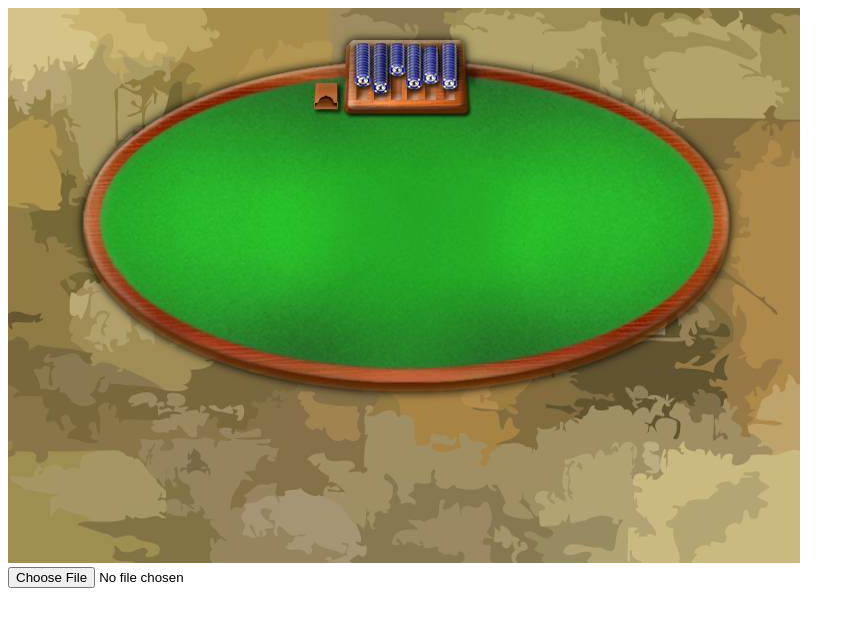
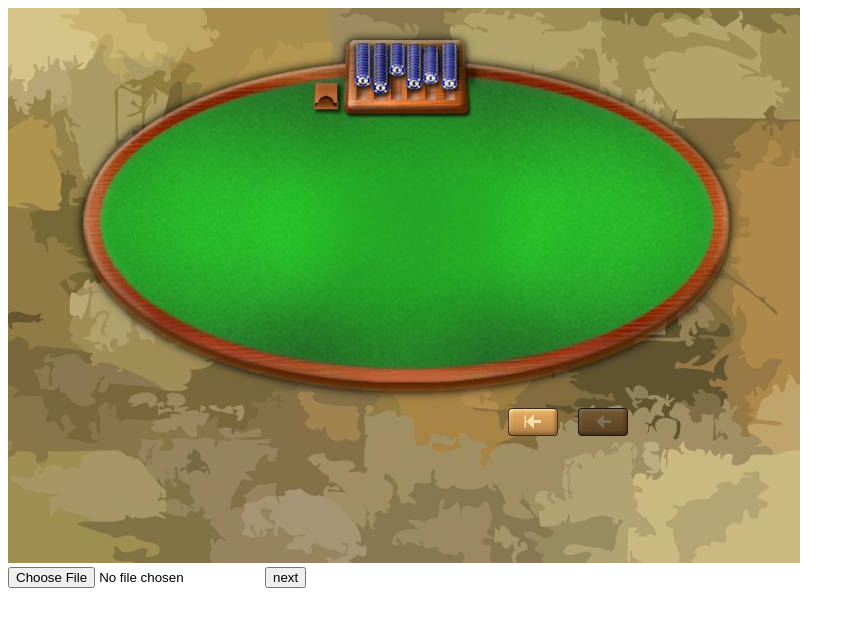
Before and after one commit to vikcch/riropo, a website built with webpack: page src/index.html in a window 1280 px wide. Shown: the whole page, without its empty margins (0-855 px from the left). Built offline with nearby package versions, Linux system fonts and the light colour scheme.

Commit message:
feat: prototipo de embedded control button

```diff
--- a/package.json
+++ b/package.json
@@ -8,6 +8,7 @@
     "@babel/cli": "^7.12.10",
     "@babel/core": "^7.12.10",
     "@babel/plugin-proposal-class-properties": "^7.12.1",
+    "@babel/plugin-transform-runtime": "^7.12.10",
     "@babel/preset-env": "^7.12.11",
     "@babel/register": "^7.12.10",
     "babel-loader": "^8.2.2",
--- a/src/index.html
+++ b/src/index.html
@@ -27,8 +27,13 @@
 
         <input id="load-hand-history" type="file">
 
+        <button id="next-action">next</button>
+
+        <div id="mouse-coords"></div>
+
     </div>
 
+    <img id="merda" src="" alt="">
 
 </body>
 
--- a/src/main.js
+++ b/src/main.js
@@ -4,3 +4,14 @@ import View from '@/scripts/view';
 // import View from './scripts/view';
 
 const controller = new Controller(new Model(), new View());
+
+const nextActionBtn = document.querySelector('#next-action');
+
+
+nextActionBtn.addEventListener('click', function () {
+
+    const hand = controller.model.handHistories[0];
+
+    console.log(hand);
+
+});
--- a/src/scripts/controller.js
+++ b/src/scripts/controller.js
@@ -2,6 +2,8 @@ import View from "./view";
 import Model from "./model";
 
 export default class Controller {
+
+    static mousePoint = {};
 
     /**
      *
@@ -16,7 +18,21 @@ export default class Controller {
 
 
         this.view.bindControls({
-            loadHandHistory: this.handlerLoadHandHistory_onChange
+            loadHandHistory: this.handlerLoadHandHistory_onChange,
+            canvasClick: this.handlerCanvas_onClick,
+            canvasMouseMove: this.handlerCanvas_onMouseMove,
+        });
+
+        this.view.bindEmbeddedControls({
+            nextAction: {
+                click: this.handlerNextAction_onClick,
+                hover: this.handlerNextAction_onHover
+            },
+
+            previousAction: {
+                click: this.handlerPreviousAction_onClick,
+                hover: this.handlerPreviousAction_onHover
+            }
         });
     }
 
@@ -51,5 +67,49 @@ export default class Controller {
 
     }
 
+    handlerCanvas_onClick = (e) => {
+
+        const mousePoint = { x: e.offsetX, y: e.offsetY };
+
+        const found = this.view.embeddables.find(v => v.hitMe(mousePoint));
+
+        if (found) found.click();
+    }
+
+    handlerCanvas_onMouseMove = (e) => {
+
+        const mousePoint = { x: e.offsetX, y: e.offsetY };
+
+        Controller.mousePoint = mousePoint;
+
+        const found = this.view.embeddables.find(v => v.hitMe(mousePoint));
+
+        if (found) found.hover();
+    }
+
+
+    handlerNextAction_onClick = () => {
+
+        console.log('foi clicako  next');
+
+
+        this.view.previousAction.setState = 'normal';
+    }
+    handlerNextAction_onHover = (p) => {
+
+        console.log('foi hover  next');
+        console.log(p);
+    }
+
+    handlerPreviousAction_onClick = () => {
+
+        console.log('foi clicako  previous');
+    }
+    handlerPreviousAction_onHover = () => {
+
+        console.log('foi hover  previous');
+    }
+
+
 
 }
--- /dev/null
+++ b/src/scripts/controls/button.js
@@ -0,0 +1,111 @@
+import Controller from "../controller";
+import View from "../view";
+import fns from "../units/fns";
+import { buttonStates as states } from '@/scripts/units/enums'
+
+export default class Button {
+
+    /**
+     *
+     * @param { View } view
+     * @param {*} param1
+     */
+    constructor(view, { x, y, width, height }, state = states.normal) {
+
+        view.embeddables.push(this);
+
+        this.context = view.context;
+        this.x = x;
+        this.y = y;
+        this.width = width;
+        this.height = height;
+
+        this.handlers = {
+            click: null,
+            hover: null
+        };
+
+        this.images = {
+            normal: null,
+            hover: null,
+            disabled: null
+        };
+
+        this.state = state;
+    }
+
+    set setState(value) {
+
+        this.state = value;
+        this.draw();
+    }
+
+    bind(handlers) {
+
+        this.handlers = { ...handlers };
+    }
+
+    click() {
+
+        this.handlers.click();
+    }
+
+    hover() {
+
+        if (this.state !== states.normal) return;
+
+        this.context.putImageData(this.images.hover, this.x, this.y);
+
+        this.state = states.hover;
+
+        const inter = setInterval(() => {
+
+            const mousePoint = Controller.mousePoint;
+
+            if (!this.hitMe(mousePoint)) {
+
+                this.context.putImageData(this.images.normal, this.x, this.y);
+                this.state = states.normal;
+                clearInterval(inter);
+            }
+
+        }, 30);
+
+        console.log('dentro da class');
+    }
+
+    hitMe({ x, y }) {
+
+        const right = this.x + this.width;
+        const bottom = this.y + this.height;
+
+        const horizontal = x >= this.x && x <= right;
+        const vertical = y >= this.y && y <= bottom;
+
+        return horizontal && vertical;
+    }
+
+    setImages(image, { row }) {
+
+        const keys = ['normal', 'hover', 'disabled'];
+
+        // NOTE:: Dentro de `sprites`, se a imagem tiver transparencia
+        // o `getImageData` captura o background do body, e quando faço
+        // `putImageData` ele aparece
+        const backSpot = this.context.getImageData(this.x, this.y, this.width, this.height);
+
+        fns.sprites(image, backSpot, row, this.width, this.height).forEach((v, i) => {
+
+            const key = keys[i];
+
+            this.images[key] = v;
+        });
+    }
+
+    draw() {
+
+        const { state } = this;
+
+        this.context.putImageData(this.images[state], this.x, this.y);
+    }
+}
--- a/src/scripts/eases/pokerhand/index.js
+++ b/src/scripts/eases/pokerhand/index.js
@@ -84,6 +84,8 @@ export default {
         console.log(histories);
         console.log('+++++++');
 
+
+        return histories;
         // console.log(delimiters);
     }
 }
--- /dev/null
+++ b/src/scripts/eases/view/load-images.js
@@ -0,0 +1,54 @@
+
+const getImage = async function (file) {
+
+    return new Promise(async (resolve, reject) => {
+
+        // await new Promise(r => setTimeout(r, 1000));
+
+        const img = new Image();
+        img.onload = () => resolve(img);
+        // TODO:: ver como lidar com isto
+        // img.onerror = reject;
+        img.src = `./src/assets/images/${file}`;
+    });
+};
+
+const files = {
+    background: 'bg-vector-792x555.jpg',
+    navigation: 'navigation-150x168.png',
+};
+
+
+export default {
+
+    async loadImages() {
+
+        try {
+            const images = {};
+            console.time('await total');
+
+            console.time('await 1');
+            const background = getImage(files.background);
+
+            // this.images.background = await loadImages(files.background);
+            console.timeEnd('await 1');
+
+            console.time('await 2');
+            const navigation = getImage(files.navigation);
+            // this.images.navigation = await loadImages(files.navigation);
+            console.timeEnd('await 2');
+
+            const r = await Promise.all([background, navigation]);
+            images.background = r[0];
+            images.navigation = r[1];
+
+            console.timeEnd('await total');
+
+            return images;
+
+        } catch (error) {
+
+        }
+
+    }
+};
--- /dev/null
+++ b/src/scripts/units/enums.js
@@ -0,0 +1,10 @@
+export const buttonStates = {
+    normal: 'normal',
+    hover: 'hover',
+    disabled: 'disabled',
+};
+
+export default {
+
+    buttonStates
+};
--- a/src/scripts/units/fns.js
+++ b/src/scripts/units/fns.js
@@ -1,3 +1,5 @@
+import View from "../view";
+
 /**
  *
  * @param {any[]} array
@@ -18,6 +20,9 @@ export const rear = array => {
     return array.slice(-1)[0];
 };
 
+
+
+
 export default {
 
     /**
@@ -31,5 +36,32 @@ export default {
         const approve = x => x >= 0 && x <= 9 || x === '.';
 
         return [...value].filter(approve).join('');
+    },
+
+    // TODO:: JSDOCS
+    sprites(image, backSpot, target, width, height) {
+
+        View.canvasAux.width = image.width;
+        View.canvasAux.height = image.height;
+
+        const spriteCount = image.width / width;
+        const y = target * height;
+
+        // NOTE:: Preciso repetir o `backSpot` e não posso aproveitar o
+        // map porque precisa ser "colado" antes do `drawImage`
+        [...Array(spriteCount)].forEach((v, i) => {
+
+            const x = i * width;
+            View.contextAux.putImageData(backSpot, x, y);
+        });
+
+        View.contextAux.drawImage(image, 0, 0);
+
+        return [...Array(spriteCount)].map((v, i) => {
+
+            const x = i * width;
+            return View.contextAux.getImageData(x, y, width, height);
+        });
+
     }
 }
--- a/src/scripts/units/player.js
+++ b/src/scripts/units/player.js
@@ -1,6 +1,4 @@
 export const Player = ({ name, stack, seat, position, isButton, isHero, bounty }) => {
-
-    let _amountOnStreet = 0;
 
     return {
         stack,
@@ -10,6 +8,7 @@ export const Player = ({ name, stack, seat, position, isButton, isHero, bounty }
         isButton,
         isHero,
         bounty,
+        amountOnStreet:0,
 
         clone() {
 
@@ -22,9 +21,6 @@ export const Player = ({ name, stack, seat, position, isButton, isHero, bounty }
 
             return p;
         },
-
-        get amountOnStreet() { return _amountOnStreet; },
-        set amountOnStreet(value) { _amountOnStreet = value; }
     };
 };
 
--- a/src/scripts/units/pokerhand.js
+++ b/src/scripts/units/pokerhand.js
@@ -47,8 +47,8 @@ const getGameMode = lines => {
 
     const gameModeLine = lines[0];
 
-    const tournament = gameModeLine.includes['Tournament'];
-    const Holdem = gameModeLine.includes['Hold'];
+    const tournament = gameModeLine.includes('Tournament');
+    const Holdem = gameModeLine.includes('Hold');
 
     if (tournament) return Holdem ? 1 : 3;
     else return Holdem ? 2 : 4;
@@ -66,6 +66,8 @@ export default function (lines) {
 
     const histories = ease.createHistories(lines, players);
 
+    // TODO:: table max, date, stakes, table name, room, hand id
+
     return {
 
         playersCount: countPlayers(lines),
--- a/src/scripts/view.js
+++ b/src/scripts/view.js
@@ -1,35 +1,68 @@
+import Button from "./controls/button";
+import ease from '@/scripts/eases/view/load-images';
+
 export default class View {
+
+    static canvasAux = document.createElement('canvas');
+    static contextAux = View.canvasAux.getContext('2d');
 
     constructor() {
 
+        this.coordsDiv = document.querySelector('#mouse-coords');
+
         this.loadHH = document.querySelector('#load-hand-history');
-
-
-
-
-
-
 
         /** @type {HTMLCanvasElement} */
         this.canvas = document.querySelector('#canvas');
         this.context = this.canvas.getContext('2d');
 
-
         this.canvas.width = 792;
         this.canvas.height = 555;
+
+        this.embeddables = [];
+        this.createEmbeddedControls();
+
+        this.images = {};
+        this.setImages();
 
         this.context.beginPath();
         this.context.moveTo(0, 0);
         this.context.lineTo(500, 100);
         this.context.stroke();
+    }
 
-        const img = new Image();
-        img.onload = () => {
+    async setImages() {
 
-            this.context.drawImage(img, 0, 0);
-        };
+        try {
 
-        img.src = './src/assets/images/bg-vector-792x555.jpg';
+            this.images = await ease.loadImages();
+
+            this.setEmbeddedControlsImages();
+
+            this.embeddables.forEach(x => x.draw());
+
+        } catch (error) {
+
+            console.log(error);
+        }
+    }
+
+    setEmbeddedControlsImages = () => {
+
+        this.context.drawImage(this.images.background, 0, 0);
+
+        this.nextAction.setImages(this.images.navigation, { row: 0 });
+        this.previousAction.setImages(this.images.navigation, { row: 1 });
+    }
+
+    createEmbeddedControls() {
+
+        const rect = { x: 500, y: 400, width: 50, height: 28 };
+        this.nextAction = new Button(this, rect);
+
+        const rect2 = { x: 570, y: 400, width: 50, height: 28 };
+
+        this.previousAction = new Button(this, rect2, 'disabled');
     }
 
 
@@ -37,7 +70,24 @@ export default class View {
 
 
         this.loadHH.addEventListener('change', handlers.loadHandHistory);
+        this.canvas.addEventListener('mousemove', handlers.canvasMouseMove);
 
+        // this.coordsDiv.innerHTML = e.offsetX
+
+        this.canvas.addEventListener('mousedown', handlers.canvasClick);
+
+        this.canvas.addEventListener('mouseup', (e) => { });
+        this.canvas.addEventListener('mouseout', (e) => {
+
+            // TODO:: deselecionar (hover) todos
+        });
+    }
+
+
+    bindEmbeddedControls(handlers) {
+
+        this.nextAction.bind(handlers.nextAction);
+        this.previousAction.bind(handlers.previousAction);
     }
 
 }
```
Also changed, not shown: .babelrc, bundle.js (deleted), src/assets/images/navigation-150x168.png (added), 1 other file.
